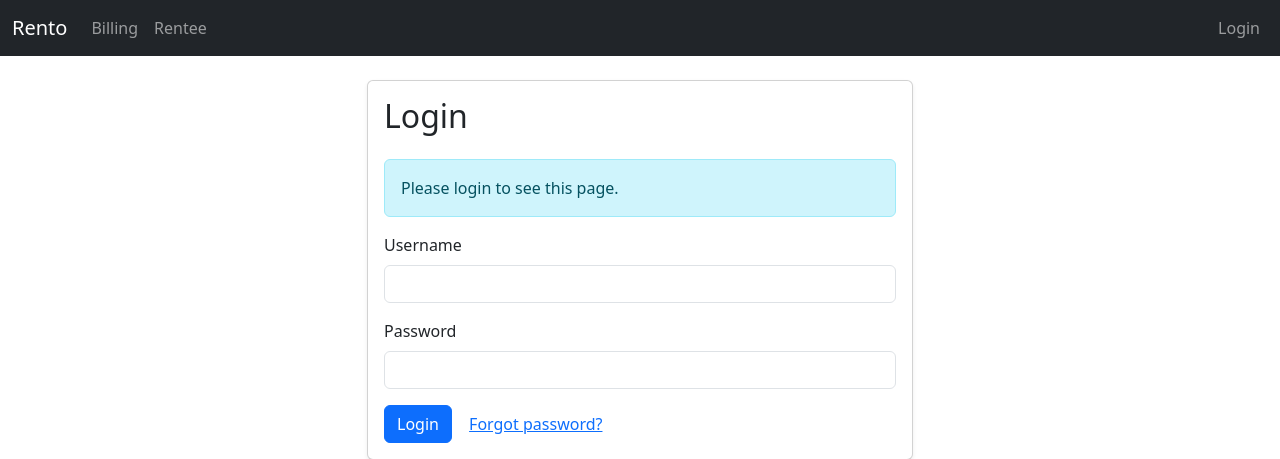
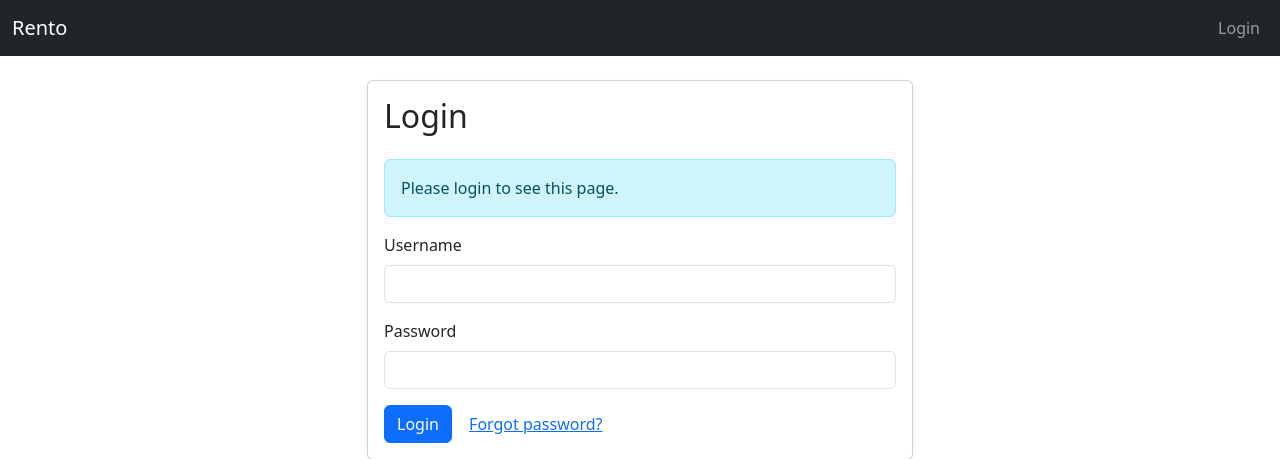
Before and after one commit to RohilPrajapati/rento, a Django app: page /accounts/login/?next=/billing/create/ in a window 1280 px wide. Shown: the top 459 px of the page. Run offline with Django 5.2, Linux system fonts and the light colour scheme.

Commit message:
remove nav for billing and rentee if user is not authentication

```diff
--- a/templates/base_generic.html
+++ b/templates/base_generic.html
@@ -37,10 +37,8 @@
         </button>
 
         <div class="collapse navbar-collapse" id="navbarNav">
+            {% if user.is_authenticated %}
                 <ul class="navbar-nav me-auto">
-                {#                    <li class="nav-item">#}
-                {#                        <a class="nav-link" href="/" disabled>Home</a>#}
-                {#                    </li>#}
                     <li class="nav-item">
                         <a class="nav-link" href="{% url 'bill_list' %}">Billing</a>
                     </li>
@@ -48,6 +46,9 @@
                         <a class="nav-link" href="{% url 'rentee_list' %}">Rentee</a>
                     </li>
                 </ul>
+            {% else %}
+                <ul class="navbar-nav me-auto"></ul>
+            {% endif %}
 
             <ul class="navbar-nav">
                 {% if user.is_authenticated %}
@@ -68,9 +69,6 @@
                     <li class="nav-item">
                         <a class="nav-link" href="{% url 'login' %}">Login</a>
                     </li>
-                    {#                        <li class="nav-item">#}
-                    {#                            <a class="nav-link" href="{% url 'signup' %}">Sign Up</a> <!-- optional if you have signup -->#}
-                    {#                        </li>#}
                 {% endif %}
             </ul>
         </div>
```
Lines whose indentation alone changed are shown as unchanged.
